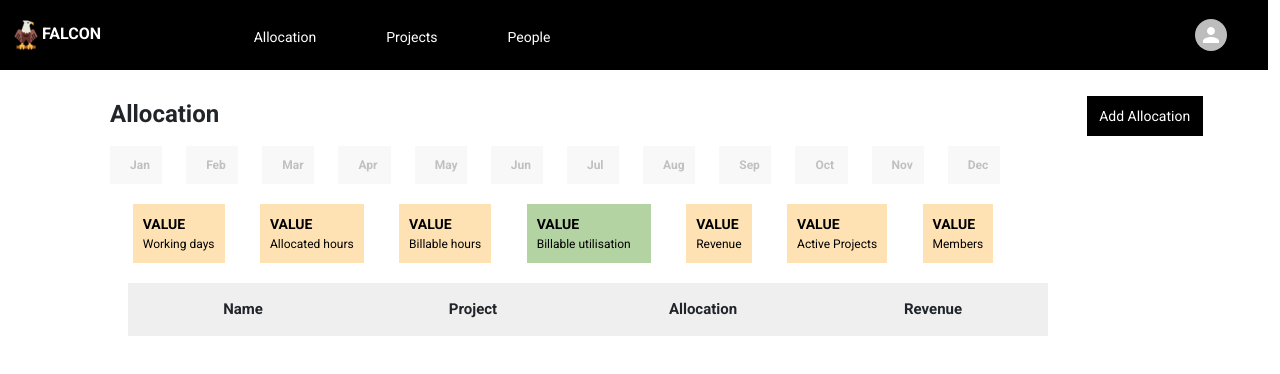
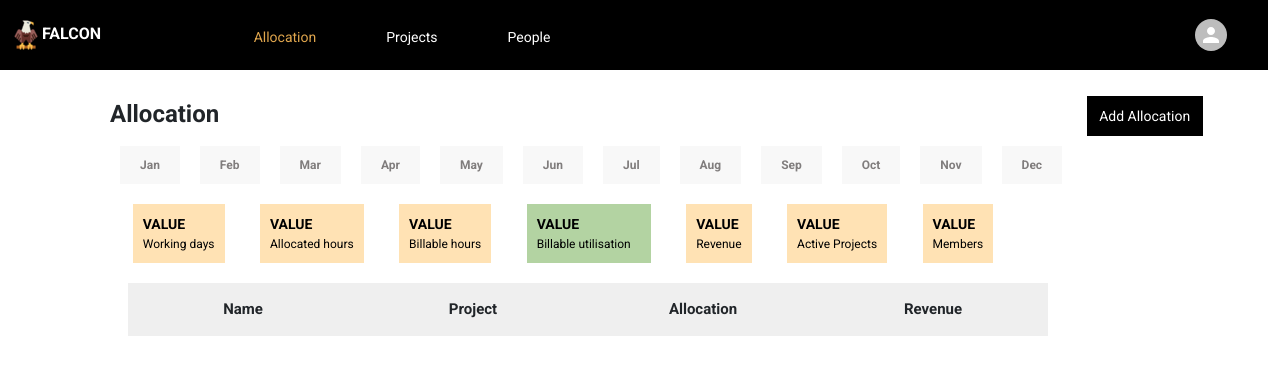
Before and after one commit to DeviGopinath/Falcon-web, a React (Create React App) app: page / in a window 1280 px wide. Shown: the top 374 px of the page. Built offline with nearby package versions, Linux system fonts and the light colour scheme.

Commit message:
Update allocation display

```diff
--- a/package.json
+++ b/package.json
@@ -24,7 +24,7 @@
     "react-chartjs-2": "^3.3.0",
     "react-dom": "^17.0.2",
     "react-icons": "^4.3.1",
-    "react-router-dom": "^6.0.1",
+    "react-router-dom": "^6.2.1",
     "react-scripts": "4.0.3",
     "react-select": "^5.2.1",
     "react-toastify": "^8.1.0",
--- a/src/components/views/Allocation.js
+++ b/src/components/views/Allocation.js
@@ -22,9 +22,34 @@ const Allocation = () => {
     const heading = ["Name", "Project", "Allocation", "Revenue"];
 
     const [allocationList, setAllocationList] = useState([]);
+    const [isActive, setActive] = useState([
+        false,
+        false,
+        false,
+        false,
+        false,
+        false,
+        false,
+        false,
+        false,
+        false,
+        false,
+        false,
+    ]);
 
-    const handleMonthClick = (item) => {
+    const handleMonthClick = (item, ind) => {
         console.log(item);
+        const temp = isActive;
+        console.log(ind);
+        temp.map((i, j) => {
+            if (j === ind) {
+                temp[j] = true;
+                console.log(j);
+            } else {
+                temp[j] = false;
+            }
+        });
+        setActive(temp);
         APIService.allocationApi(item).then((response) => {
             setAllocationList(response.data);
         });
@@ -39,11 +64,14 @@ const Allocation = () => {
                     </Link>
                 </div>
             </div>
-            <div className="row monthrow">
-                {arr.map((item) => (
+            <div className="monthrow">
+                {arr.map((item, ind) => (
                     <div
-                        className="col-md-1 monthbox"
-                        onClick={() => handleMonthClick(item)}
+                        // className="monthbox"
+                        className={
+                            isActive[ind] ? "activemonthbox" : "monthbox"
+                        }
+                        onClick={() => handleMonthClick(item, ind)}
                     >
                         <div className="monthitem">{item}</div>
                     </div>
--- a/src/components/views/AllocationDisplay.js
+++ b/src/components/views/AllocationDisplay.js
@@ -2,7 +2,6 @@ import "../../style/Allocation.css";
 
 const Allocation = (allocationList) => {
     const data = allocationList.allocationList;
-    console.log(data);
     const alloc = [];
     const rev = [];
     console.log(data);
@@ -10,8 +9,12 @@ const Allocation = (allocationList) => {
         var r = [];
         var all = [];
         item.map((a) => {
+            if (a.revenue) {
                 r.push(a.revenue);
+            }
+            if (a.allocation) {
                 all.push(a.allocation);
+            }
         });
         var sumrev = r.reduce((c, b) => c + b, 0);
         rev.push(sumrev);
@@ -22,17 +25,23 @@ const Allocation = (allocationList) => {
     console.log(rev);
     return (
         <div className="allocdisplaycont">
-            {data.map((item, index) => (
+            {data.map(
+                (item, index) =>
+                    item.length > 0 && (
                         <div className="row datarowallocation">
                             <div className="col-md-3 namecolumn">
-                        <div className="nameitem">{item[0].empname}</div>
+                                <div className="nameitem">
+                                    {item[0].empname}
+                                </div>
                                 {console.log(index)}
                                 <div className="sek">{rev[index]} SEK</div>
                                 <div className="finutil"> Fin util</div>
                                 <div className="opsutil"> Ops util</div>
                             </div>
                             <div className="col-md-9 datacolumn">
-                        {item.map((x) => (
+                                {item.map(
+                                    (x) =>
+                                        x.revenue && (
                                             <div className="row projdatarow">
                                                 <div className="col-md-3 projdataitem">
                                                     {x.name}
@@ -44,7 +53,8 @@ const Allocation = (allocationList) => {
                                                     {x.revenue} SEK
                                                 </div>
                                             </div>
-                        ))}
+                                        )
+                                )}
                             </div>
                             <div className="row ">
                                 <div className="col-md-3"></div>
@@ -63,13 +73,15 @@ const Allocation = (allocationList) => {
                                 </div>
                             </div>
                             <div className="line">
-                        - - - - - - - - - - - - - - - - - - - - - - - - - - - -
-                        - - - - - - - - - - - - - - - - - - - - - - - - - - - -
-                        - - - - - - - - - - - - - - - - - - - - - - - - - - - -
-                        - - - - - - - - - - - - - - - - - - - - - -
+                                - - - - - - - - - - - - - - - - - - - - - - - -
+                                - - - - - - - - - - - - - - - - - - - - - - - -
+                                - - - - - - - - - - - - - - - - - - - - - - - -
+                                - - - - - - - - - - - - - - - - - - - - - - - -
+                                - - - - - - - - - -
                             </div>
                         </div>
-            ))}
+                    )
+            )}
         </div>
     );
 };
--- a/src/components/views/navigation/TopNav.js
+++ b/src/components/views/navigation/TopNav.js
@@ -1,5 +1,5 @@
 import "../../../style/TopNav.css";
-import { Link } from "react-router-dom";
+import { NavLink } from "react-router-dom";
 import Avatar from "@mui/material/Avatar";
 import IconButton from "@mui/material/IconButton";
 import Tooltip from "@mui/material/Tooltip";
@@ -7,21 +7,11 @@ import icon from "../../../images/falconlogo.png";
 import { useState } from "react";
 
 const TopNav = () => {
-    const [tabs, setTabs] = useState([
-        { tabname: "Allocation", path: "/", selected: false },
-        { tabname: "Projects", path: "/projects", selected: false },
-        { tabname: "People", path: "/people", selected: false },
-    ]);
-
-    const select = (i) => {
-        var arr = tabs;
-        console.log(i);
-        arr.map((item, index) => {
-            i === index ? (item.selected = true) : (item.selected = false);
-        });
-        setTabs(arr);
-        console.log(tabs[i]);
-    };
+    const tabs = [
+        { tabname: "Allocation", path: "/" },
+        { tabname: "Projects", path: "/projects" },
+        { tabname: "People", path: "/people" },
+    ];
 
     return (
         <div className="row headbox">
@@ -33,24 +23,15 @@ const TopNav = () => {
                 <ul className="ulist">
                     {tabs.map((item, i) => (
                         <li key={i}>
-                            <Link
-                                className="link"
+                            <NavLink
+                                className={({ isActive }) =>
+                                    isActive ? "selected" : "link"
+                                }
+                                end
                                 to={item.path}
-                                onClick={() => select(i)}
                             >
-                                <a href name={item.tabname}>
-                                    {item.selected && (
-                                        <span className="selected">
-                                            {item.tabname}
-                                        </span>
-                                    )}
-                                    {!item.selected && (
-                                        <span className="default">
-                                            {item.tabname}
-                                        </span>
-                                    )}
-                                </a>
-                            </Link>
+                                {item.tabname}
+                            </NavLink>
                         </li>
                     ))}
                 </ul>
--- a/src/style/Allocation.css
+++ b/src/style/Allocation.css
@@ -55,23 +55,27 @@
 }
 
 .monthrow {
-    width: 80%;
+    width: 100%;
     padding-left: 110px;
-    color: #c0c0c0;
+    display: flex;
+    color: #807d7d;
     font-weight: 600;
 }
 
 .monthbox {
-    padding-top: 10px;
-    padding-bottom: 10px;
+    padding: 10px 20px;
+    margin: 10px;
+    background-color: #f8f8f8;
 }
+
+.activemonthbox {
+    padding: 10px 20px;
+    margin: 10px;
+    background-color: #ddd9d9;
+}
+
 .monthitem {
-    padding-top: 10px;
-    padding-bottom: 10px;
-    padding-right: 20px;
-    padding-left: 20px;
     font-size: 12px;
-    background-color: #f8f8f8;
     text-align: center;
 }
 
--- a/src/style/TopNav.css
+++ b/src/style/TopNav.css
@@ -11,11 +11,8 @@
 }
 
 .selected {
+    text-decoration: none;
     color: #e0a64d;
-}
-
-.default {
-    color: #ffffff;
 }
 
 .icon {
```
Also changed, not shown: 1 other file (tests, documents, lock files or other folders). Lines whose indentation alone changed are shown as unchanged.
